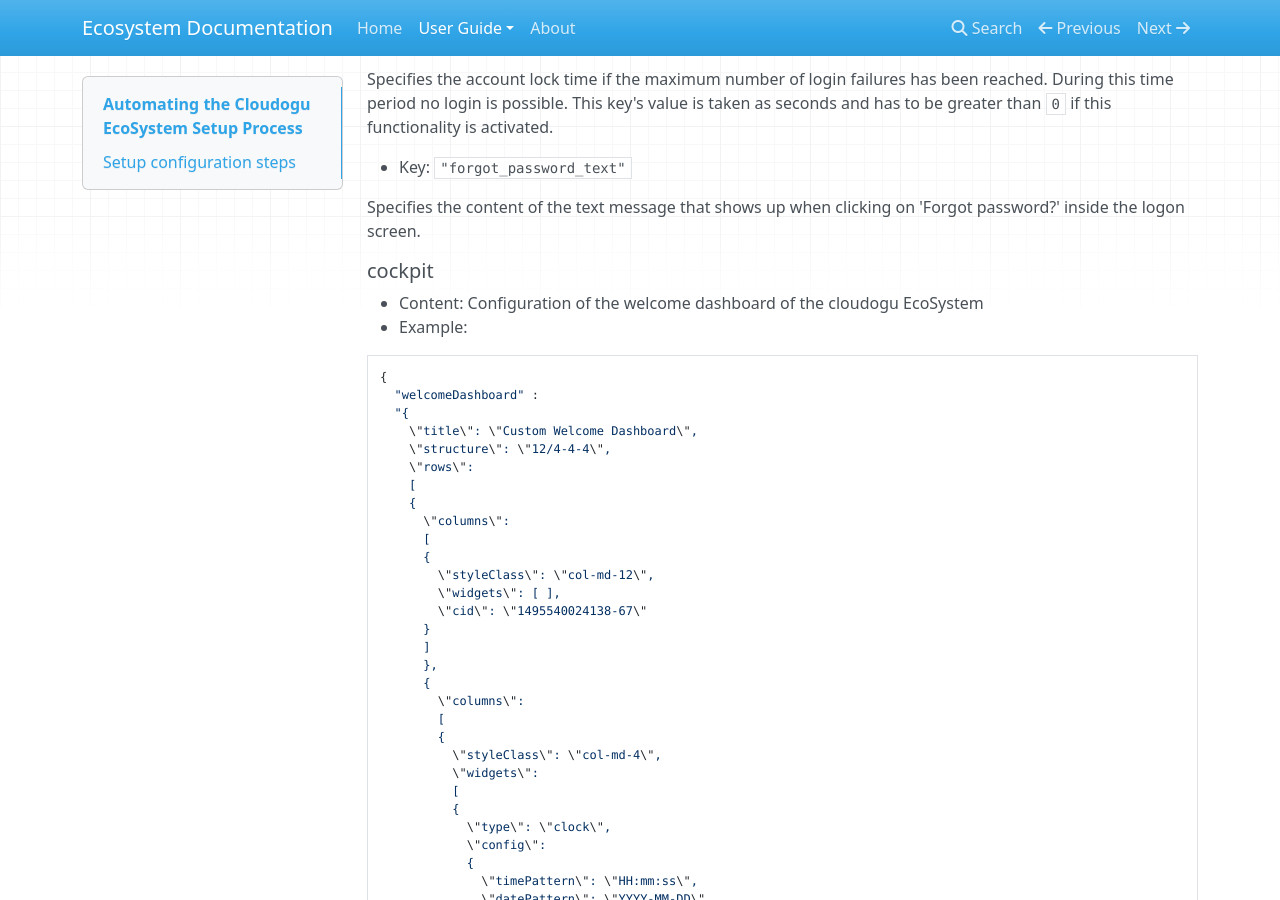
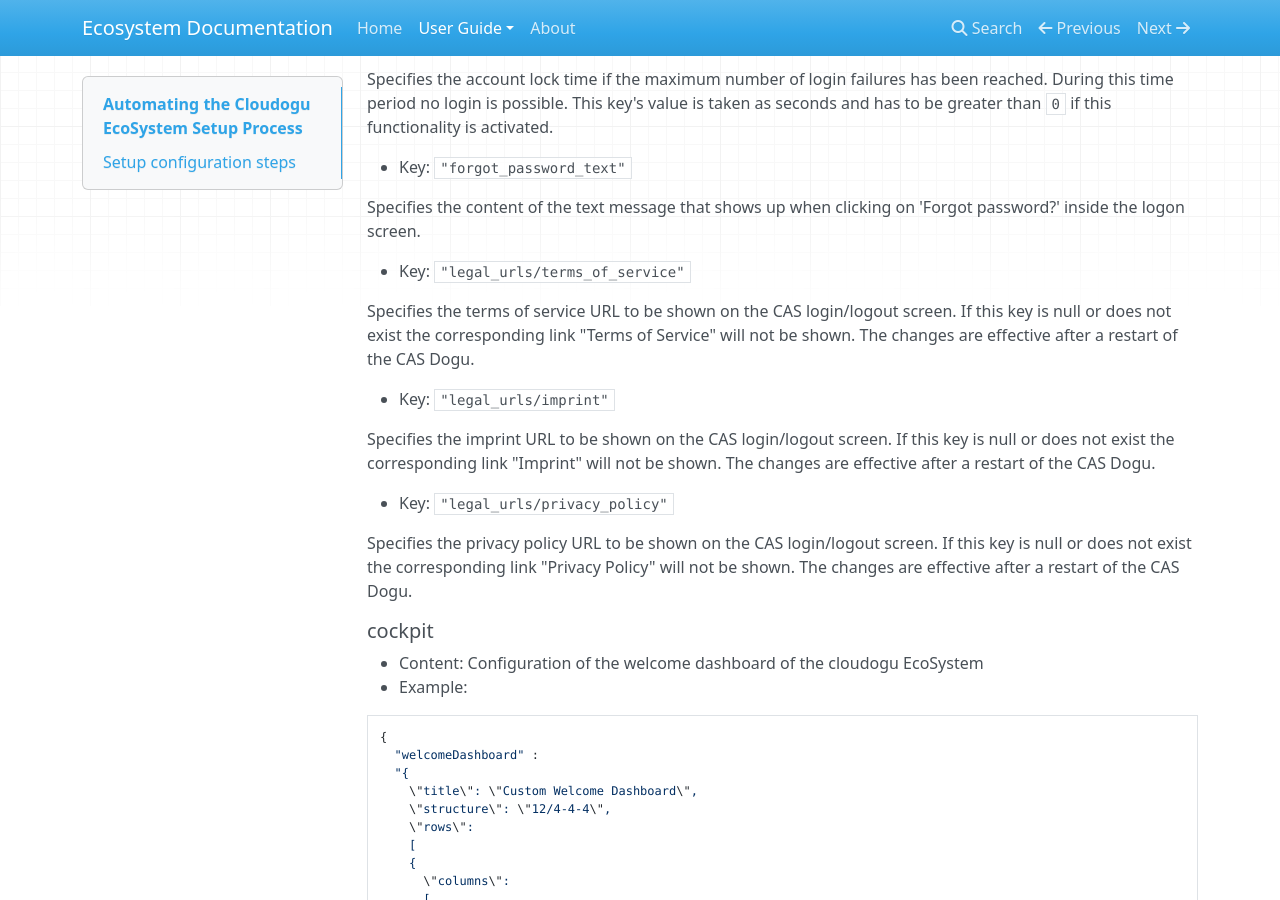
Before and after one commit to cloudogu/ecosystem, an MkDocs documentation site: the page built from docs/docs/user-guide/setup-json.md, in a window 1280 px wide and 900 px high, scrolled down 9240 px. Built offline with MkDocs 1.6.1, drawn with Linux system fonts in a browser that asks for light colours; nearby versions of some CDN libraries; old or Windows-style settings are respelled for this version of MkDocs.

Commit message:
Add CAS legal link explanations

```diff
--- a/docs/docs/user-guide/setup-json.md
+++ b/docs/docs/user-guide/setup-json.md
@@ -411,6 +411,19 @@ The following objects are examples:
 
   Specifies the content of the text message that shows up when clicking on 'Forgot password?' inside the logon screen.
 
+- Key: `"legal_urls/terms_of_service"`
+
+   Specifies the terms of service URL to be shown on the CAS login/logout screen. If this key is null or does not exist the corresponding link "Terms of Service" will not be shown. The changes are effective after a restart of the CAS Dogu.
+
+- Key: `"legal_urls/imprint"`
+
+   Specifies the imprint URL to be shown on the CAS login/logout screen. If this key is null or does not exist the corresponding link "Imprint" will not be shown. The changes are effective after a restart of the CAS Dogu.
+
+- Key: `"legal_urls/privacy_policy"`
+
+   Specifies the privacy policy URL to be shown on the CAS login/logout screen. If this key is null or does not exist the corresponding link "Privacy Policy" will not be shown. The changes are effective after a restart of the CAS Dogu.
+
+
 ##### cockpit
 
 - Content: Configuration of the welcome dashboard of the cloudogu EcoSystem
```
